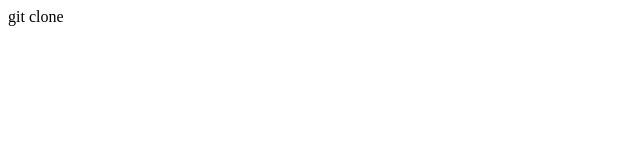
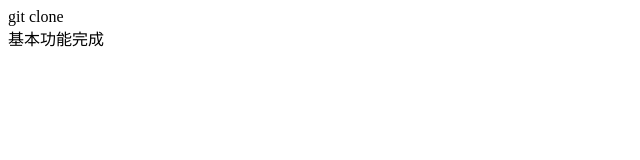
Before and after one commit to wally210/gitdemo, a plain HTML site: page index.html in a window 1280 px wide. Shown: the whole page, without its empty margins (0-640 px from the left). Drawn offline with Linux system fonts and the light colour scheme.

Commit message:
基本功能完成

```diff
--- a/index.html
+++ b/index.html
@@ -8,5 +8,7 @@
 </head>
 <body>
     <div>git clone</div>
+
+    <div>基本功能完成</div>
 </body>
 </html>
```
